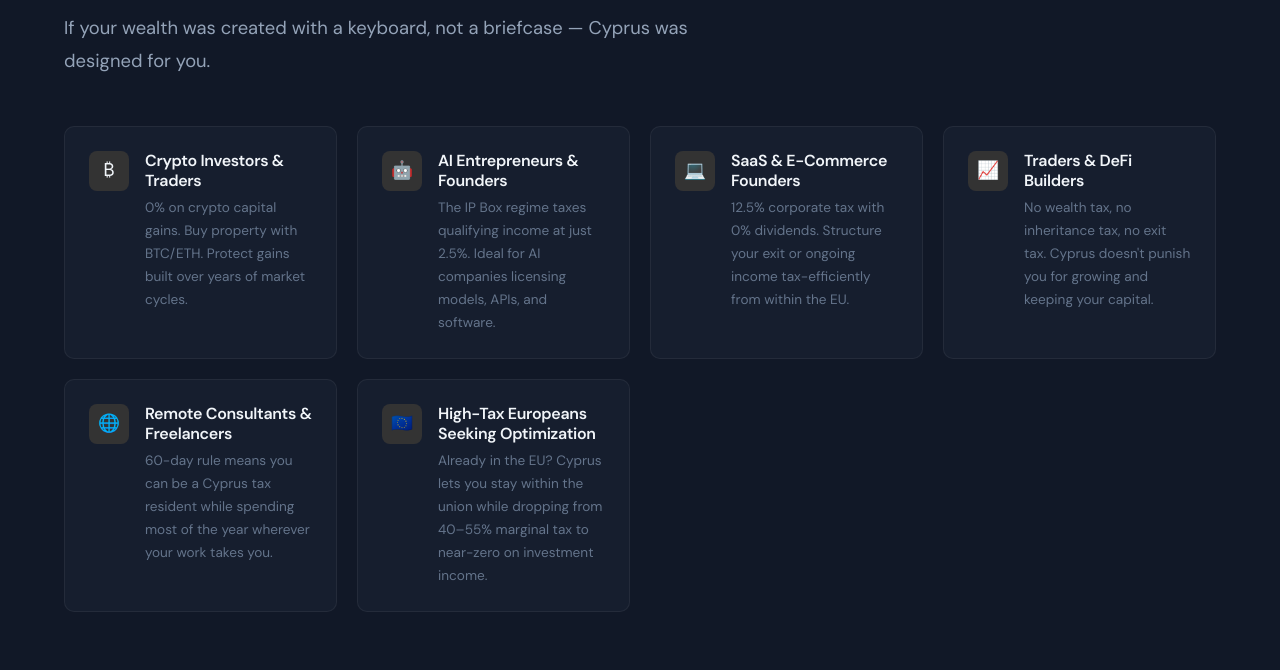
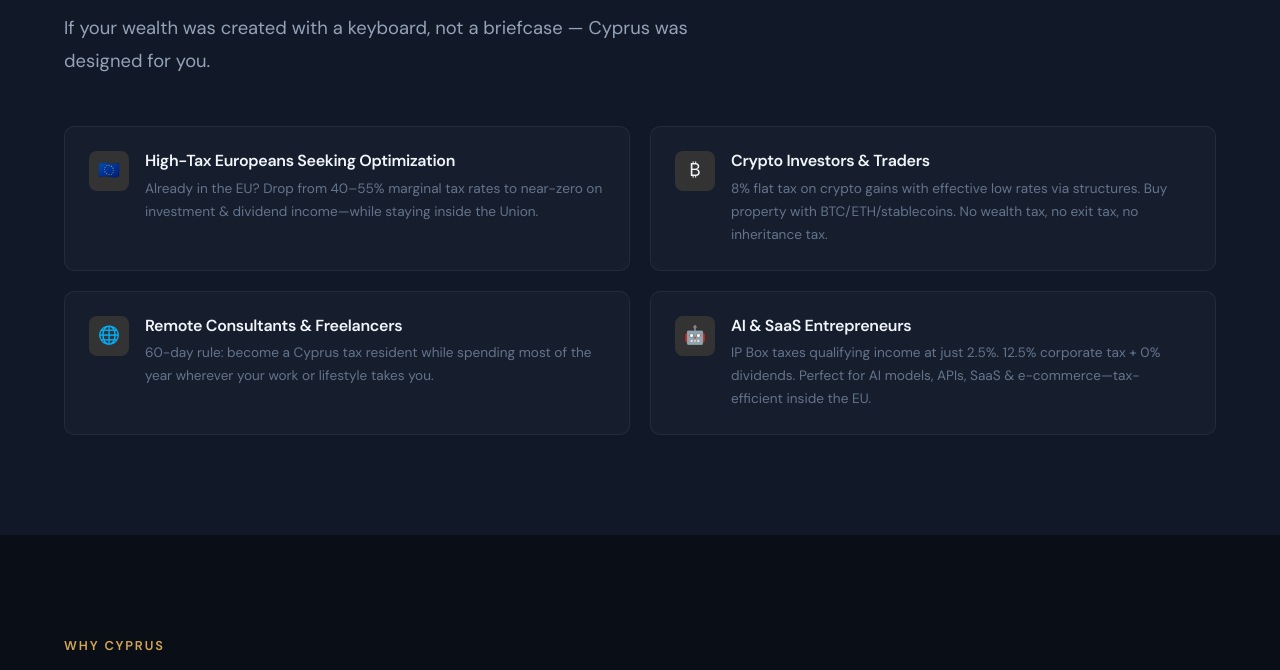
Before and after one commit to KTproject/primecyprus, a plain HTML site: page index.html in a window 1280 px wide. Shown: the part 2080-2750 px from the top of the page. Drawn offline with nearby package versions, Linux system fonts and the light colour scheme; a web font is replaced by a local one.

Commit message:
Update index.html

```diff
--- a/index.html
+++ b/index.html
@@ -923,36 +923,20 @@ p { margin-bottom: 16px; color: var(--text-secondary); }
       If your wealth was created with a keyboard, not a briefcase &mdash; Cyprus was designed for you.
     </p>
 
-      <div class="audience-grid">
+    <div class="audience-grid" style="grid-template-columns: repeat(2, 1fr);">
+      <div class="audience-item animate-in">
+        <div class="audience-item__icon">&#127466;&#127482;</div>
+        <div>
+          <h4>High-Tax Europeans Seeking Optimization</h4>
+          <p>Already in the EU? Drop from 40&ndash;55% marginal tax rates to near-zero on investment &amp; dividend income&mdash;while staying inside the Union.</p>
+        </div>
+      </div>
+
       <div class="audience-item animate-in">
         <div class="audience-item__icon">&#8383;</div>
         <div>
           <h4>Crypto Investors &amp; Traders</h4>
-            <p>0% on crypto capital gains. Buy property with BTC/ETH. Protect gains built over years of market cycles.</p>
-          </div>
-        </div>
-
-        <div class="audience-item animate-in">
-          <div class="audience-item__icon">&#129302;</div>
-          <div>
-            <h4>AI Entrepreneurs &amp; Founders</h4>
-            <p>The IP Box regime taxes qualifying income at just 2.5%. Ideal for AI companies licensing models, APIs, and software.</p>
-          </div>
-        </div>
-
-        <div class="audience-item animate-in">
-          <div class="audience-item__icon">&#128187;</div>
-          <div>
-            <h4>SaaS &amp; E-Commerce Founders</h4>
-            <p>12.5% corporate tax with 0% dividends. Structure your exit or ongoing income tax-efficiently from within the EU.</p>
-          </div>
-        </div>
-
-        <div class="audience-item animate-in">
-          <div class="audience-item__icon">&#128200;</div>
-          <div>
-            <h4>Traders &amp; DeFi Builders</h4>
-            <p>No wealth tax, no inheritance tax, no exit tax. Cyprus doesn't punish you for growing and keeping your capital.</p>
+          <p>8% flat tax on crypto gains with effective low rates via structures. Buy property with BTC/ETH/stablecoins. No wealth tax, no exit tax, no inheritance tax.</p>
         </div>
       </div>
 
@@ -960,15 +944,15 @@ p { margin-bottom: 16px; color: var(--text-secondary); }
         <div class="audience-item__icon">&#127760;</div>
         <div>
           <h4>Remote Consultants &amp; Freelancers</h4>
-            <p>60-day rule means you can be a Cyprus tax resident while spending most of the year wherever your work takes you.</p>
+          <p>60-day rule: become a Cyprus tax resident while spending most of the year wherever your work or lifestyle takes you.</p>
         </div>
       </div>
 
       <div class="audience-item animate-in">
-          <div class="audience-item__icon">&#127466;&#127482;</div>
+        <div class="audience-item__icon">&#129302;</div>
         <div>
-            <h4>High-Tax Europeans Seeking Optimization</h4>
-            <p>Already in the EU? Cyprus lets you stay within the union while dropping from 40&ndash;55% marginal tax to near-zero on investment income.</p>
+          <h4>AI &amp; SaaS Entrepreneurs</h4>
+          <p>IP Box taxes qualifying income at just 2.5%. 12.5% corporate tax + 0% dividends. Perfect for AI models, APIs, SaaS &amp; e-commerce&mdash;tax-efficient inside the EU.</p>
         </div>
       </div>
     </div>
@@ -1134,7 +1118,7 @@ p { margin-bottom: 16px; color: var(--text-secondary); }
       <div class="faq-list">
         <div class="faq-item animate-in">
           <button class="faq-question" aria-expanded="false">
-            <span>How do crypto investors pay zero tax on capital gains in Cyprus?</span>
+            <span>How do crypto investors pay only 8% tax on capital gains in Cyprus?</span>
             <span class="icon">+</span>
           </button>
           <div class="faq-answer">
```
Lines whose indentation alone changed are shown as unchanged.
